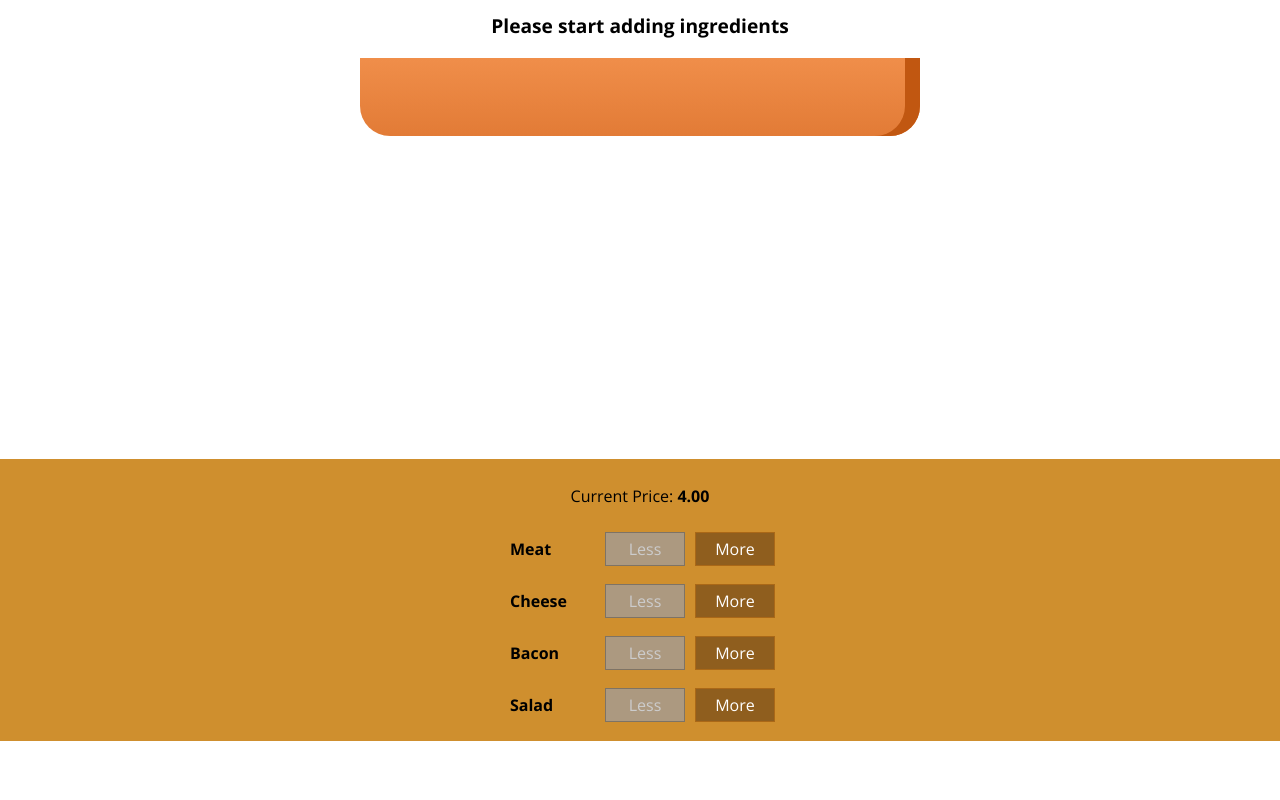
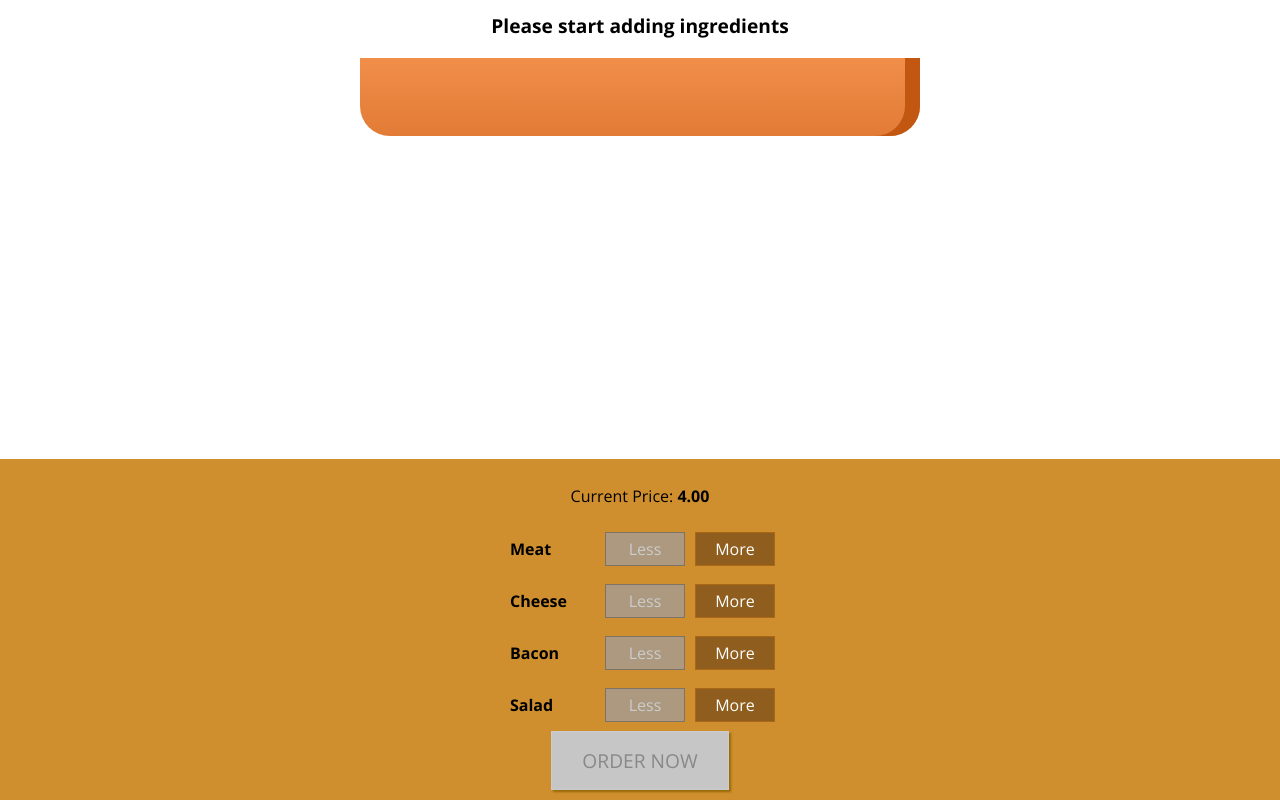
Before and after one commit to pshadow/BurgerBuilder, a React (Create React App) app: page / in a window 1280 px wide. Shown: the part 179-979 px from the top of the page. Before the commit the page ends 920 px from the top, so only its background shows below. Built offline with nearby package versions, Linux system fonts and the light colour scheme.

Commit message:
"Oder Now" button

```diff
--- a/src/components/Burger/BuildControls/BuildControls.js
+++ b/src/components/Burger/BuildControls/BuildControls.js
@@ -21,6 +21,11 @@
                 disabled={props.disabledInfo[control.type]}
             />
         )}
+        <button
+            className={classes.OrderButton}
+            disabled={props.orderNowDisabled}
+            onClick={props.orderNowClicked}
+        >ORDER NOW</button>
     </div>
 );
 
--- a/src/components/Burger/BuildControls/BuildControls.module.css
+++ b/src/components/Burger/BuildControls/BuildControls.module.css
@@ -8,3 +8,44 @@
     margin: auto;
     padding: 10px 0;
 }
+
+.OrderButton {
+    background-color: #DAD735;
+    outline: none;
+    cursor: pointer;
+    border: 1px solid #966909;
+    color: #966909;
+    font-family: inherit;
+    font-size: 1.2em;
+    padding: 15px 30px;
+    box-shadow: 2px 2px 2px #966909;
+}
+
+.OrderButton:hover, .OrderButton:active {
+    background-color: #A0DB41;
+    border: 1px solid #966909;
+    color: #966909;
+}
+
+.OrderButton:disabled {
+    background-color: #C7C6C6;
+    cursor: not-allowed;
+    border: 1px solid #ccc;
+    color: #888888;
+}
+
+.OrderButton:not(:disabled) {
+    animation: enable 0.3s linear;
+}
+
+@keyframes enable {
+    0% {
+        transform: scale(1);
+    }
+    60% {
+        transform: scale(1.1);
+    }
+    100% {
+        transform: scale(1);
+    }
+}
--- /dev/null
+++ b/src/components/Burger/OrderSummary/OrderSummary.js
@@ -0,0 +1,21 @@
+import React from 'react';
+
+const orderSummary = (props) => {
+    const ingredientSummary = Object.keys(props.ingredients)
+        .map(igKey =>
+        <li key={igKey}>
+            <span style={{ textTransform: 'capitalize' }}>{igKey}</span> : {props.ingredients[igKey]}
+        </li>)
+    return (
+        <React.Fragment>
+            <h3>Your Order</h3>
+            <p>A delicious burger with the following ingredients:</p>
+            <ul>
+                {ingredientSummary}
+            </ul>
+            <p>Continue to Checkout?</p>
+        </React.Fragment>
+    )
+};
+
+export default orderSummary;
--- /dev/null
+++ b/src/components/UI/Modal/Modal.js
@@ -0,0 +1,16 @@
+import React from 'react';
+import classes from './Modal.module.css';
+
+const modal = (props) => (
+    <div
+        className={classes.Modal}
+        style={{
+            transform: props.show ? 'translateY(0)' : 'translateY(-100vh)',
+            opacity: props.show ? '1' : '0'
+        }}
+    >
+        {props.children}
+    </div>
+);
+
+export default modal;
--- /dev/null
+++ b/src/components/UI/Modal/Modal.module.css
@@ -0,0 +1,20 @@
+.Modal {
+    position: fixed;
+    z-index: 500;
+    background-color: white;
+    width: 70%;
+    border: 1px solid #ccc;
+    box-shadow: 1px 1px 1px black;
+    padding: 16px;
+    left: 15%;
+    top: 30%;
+    box-sizing: border-box;
+    transition: all 0.3s ease-out;
+}
+
+@media (min-width: 600px) {
+    .Modal {
+        width: 500px;
+        left: calc(50% - 250px);
+    }
+}
--- a/src/containers/BurgerBuilder/BurgerBuilder.js
+++ b/src/containers/BurgerBuilder/BurgerBuilder.js
@@ -1,6 +1,8 @@
 import React, { Component } from 'react';
 import Burger from '../../components/Burger/Burger';
 import BuildControls from '../../components/Burger/BuildControls/BuildControls';
+import Modal from '../../components/UI/Modal/Modal';
+import OrderSummary from '../../components/Burger/OrderSummary/OrderSummary';
 
 const INGREDIENT_PRICES = {
     salad: 0.5,
@@ -17,14 +19,20 @@
             cheese: 0,
             meat: 0
         },
-        totalPrice: 4
+        totalPrice: 4,
+        orderNowDisabled: true,
+        orderNowClicked: false
     }
 
     addIngredientHandler = (type) => {
         const updatedIngredients = { ...this.state.ingredients };
         updatedIngredients[type] = this.state.ingredients[type] + 1;
         const updatedTotalPrice = this.state.totalPrice + INGREDIENT_PRICES[type];
-        this.setState({ ingredients: updatedIngredients, totalPrice: updatedTotalPrice });
+        this.setState({
+            ingredients: updatedIngredients,
+            totalPrice: updatedTotalPrice,
+            orderNowDisabled: false
+        });
     };
 
     removeIngredientHandler = (type) => {
@@ -32,7 +40,20 @@
         if (this.state.ingredients[type] <= 0) return;
         updatedIngredients[type] = this.state.ingredients[type] - 1;
         const updatedTotalPrice = this.state.totalPrice - INGREDIENT_PRICES[type];
-        this.setState({ ingredients: updatedIngredients, totalPrice: updatedTotalPrice });
+        const updatedOrderNowDisabled =
+            Object.keys(updatedIngredients)
+                .map(igKey => updatedIngredients[igKey])
+                .reduce((sum, el) => sum + el, 0)
+            <= 0;
+        this.setState({
+            ingredients: updatedIngredients,
+            totalPrice: updatedTotalPrice,
+            orderNowDisabled: updatedOrderNowDisabled
+        });
+    };
+
+    orderNowClickedHandler = () => {
+        this.setState({ orderNowClicked: true });
     };
 
     render() {
@@ -43,12 +64,17 @@
         // { salad: true, meat: false...}
         return (
             <React.Fragment>
+                <Modal show={this.state.orderNowClicked}>
+                    <OrderSummary ingredients={this.state.ingredients} />
+                </Modal>
                 <Burger ingredients={this.state.ingredients} />
                 <BuildControls
                     ingredientAdded={this.addIngredientHandler}
                     ingredientRemoved={this.removeIngredientHandler}
                     disabledInfo={disabledInfo}
                     price={this.state.totalPrice}
+                    orderNowDisabled={this.state.orderNowDisabled}
+                    orderNowClicked={this.orderNowClickedHandler}
                 />
             </React.Fragment>
         )
```
Also changed, not shown: src/components/UI/Backdrop/Backdrop.js (added).
